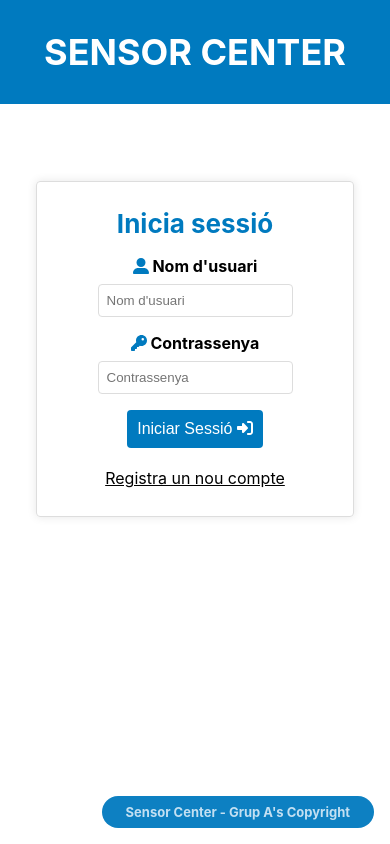
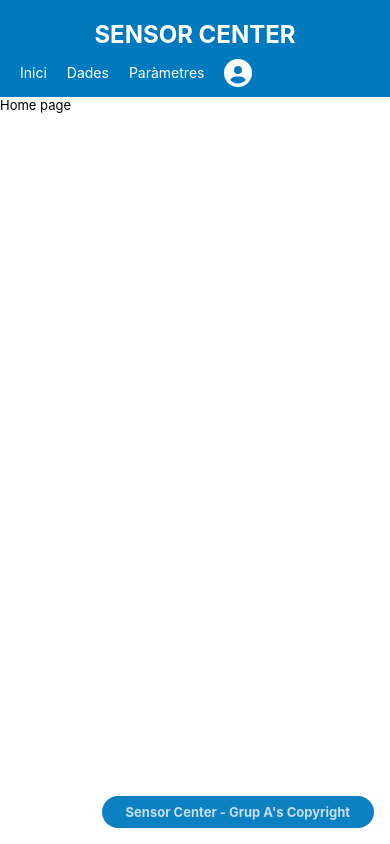
Before and after one commit to xavi075/is-grupA, a React (Create React App) app in the folder web-board/: page /home in a window 390 px wide. Before the commit this address led to /. Built offline with nearby package versions, Linux system fonts and the light colour scheme; sample sign-in values are in the browser's storage.

Commit message:
Header responsive, fix usercontext and other bugs

```diff
--- a/web-board/src/components/Header.css
+++ b/web-board/src/components/Header.css
@@ -40,3 +40,19 @@
     transform: scaleX(1);
   }
 }
+
+@media (max-width: 768px) {
+  .navbar {
+    padding: 10px; /* Ajusta el espacio de la barra de navegación */
+  }
+
+  .navbar-brand {
+    font-size: 24px; /* Ajusta el tamaño del texto del logotipo */
+  }
+
+  .nav-link {
+    font-size: 14px; /* Ajusta el tamaño del texto de los enlaces */
+    margin-left: 10px; /* Ajusta el espacio entre los enlaces */
+    margin-right: 10px;
+  }
+}
--- a/web-board/src/components/Header.tsx
+++ b/web-board/src/components/Header.tsx
@@ -16,7 +16,8 @@
       <Navbar bg="dark" variant="dark" expand="lg">
         {/* <Navbar.Brand href={`${props.username === "" ? '/' : '/home'}`}>Sensor Center</Navbar.Brand> */}
         <Navbar.Brand>Sensor Center</Navbar.Brand>
-        {isLoggedIn && <Navbar.Collapse id="basic-navbar-nav">
+        {isLoggedIn &&
+        <Navbar.Collapse id="basic-navbar-nav">
           <Nav className="ml-auto">
             <Link className="nav-link" to="/home">Inici</Link>
             <Link className="nav-link" to="/data">Dades</Link>
--- a/web-board/src/context/UserContext.tsx
+++ b/web-board/src/context/UserContext.tsx
@@ -1,22 +1,22 @@
 import { createContext, useContext, ReactNode, useState } from 'react';
 
 interface UserContextProps {
-  username: string | null;
+  usernameId: string | null;
   isLoggedIn: boolean;
-  setUserName: (name: string | null) => void;
+  setUserNameId: (name: string | null) => void;
   setLoggedIn: (loggedIn: boolean) => void;
 }
 
 const UserContext = createContext<UserContextProps | undefined>(undefined);
 
 export const UserContextProvider: React.FC<{ children: ReactNode }> = ({ children }) => {
-  const [username, setUserName] = useState<string | null>(
-    () => window.sessionStorage.getItem('username')
+  const [usernameId, setUserNameId] = useState<string | null>(
+    () => window.sessionStorage.getItem('usernameId')
   );
-  const [isLoggedIn, setLoggedIn] = useState<boolean>(!!username);
+  const [isLoggedIn, setLoggedIn] = useState<boolean>(!!usernameId);
 
   return (
-    <UserContext.Provider value={{ username, isLoggedIn,setUserName, setLoggedIn }}>
+    <UserContext.Provider value={{ usernameId, isLoggedIn,setUserNameId, setLoggedIn }}>
       {children}
     </UserContext.Provider>
   );
--- a/web-board/src/pages/login/components/Login.tsx
+++ b/web-board/src/pages/login/components/Login.tsx
@@ -8,7 +8,7 @@
 
 
 const Login =  () => {
-  const { setUserName, setLoggedIn } = useUser();
+  const { setUserNameId, setLoggedIn } = useUser();
   const [username, setUsername] = useState('');
   const [password, setPassword] = useState('');
   // const [loginInfo, setLoginInfo] = useState<ILogged>()
@@ -19,18 +19,18 @@
     // loginRequest(username, password)
     //     .then((response) => {
     //       setLoginInfo(response)
-    //       window.sessionStorage.setItem('username', loginInfo.username)
-    //       setUserName(userName);
-    //       setLoggedIn(!!userName);
+    //       window.sessionStorage.setItem('username', loginInfo.usernameId)
+    //       setUserNameId(loginInfo.usernameId);
+    //       setLoggedIn(!!loginInfo.usernameId);
     //     })
     //     .catch((error) => {
     //       console.error('Error when obtaining branches (Username or password incorrect): ', error);
     //     });
-
+    const userId = 1;
     // DEBUG mode
-    window.sessionStorage.setItem('username', username)
-    setUserName(username);
-    setLoggedIn(!!username);
+    window.sessionStorage.setItem('usernameId', userId.toString())
+    setUserNameId(userId.toString());
+    setLoggedIn(!!userId);
   };
 
   const handleRegister = (e: React.FormEvent<HTMLFormElement>) => {
--- a/web-board/src/pages/profile/components/Account.tsx
+++ b/web-board/src/pages/profile/components/Account.tsx
@@ -3,10 +3,10 @@
 
 
 const Account =  () => {
-    const { setUserName, setLoggedIn } = useUser();
+    const { setUserNameId, setLoggedIn } = useUser();
     const logout = () => {
         window.sessionStorage.removeItem('username')
-        setUserName(null)
+        setUserNameId(null)
         setLoggedIn(false)
     }
 
--- a/web-board/src/utils/interfaces.ts
+++ b/web-board/src/utils/interfaces.ts
@@ -1,4 +1,3 @@
 export interface ILogged {
-    username: string
-    // TO-DO: Retornar un token?
+    usernameId: number
   }
```
Lines whose indentation alone changed are shown as unchanged.
